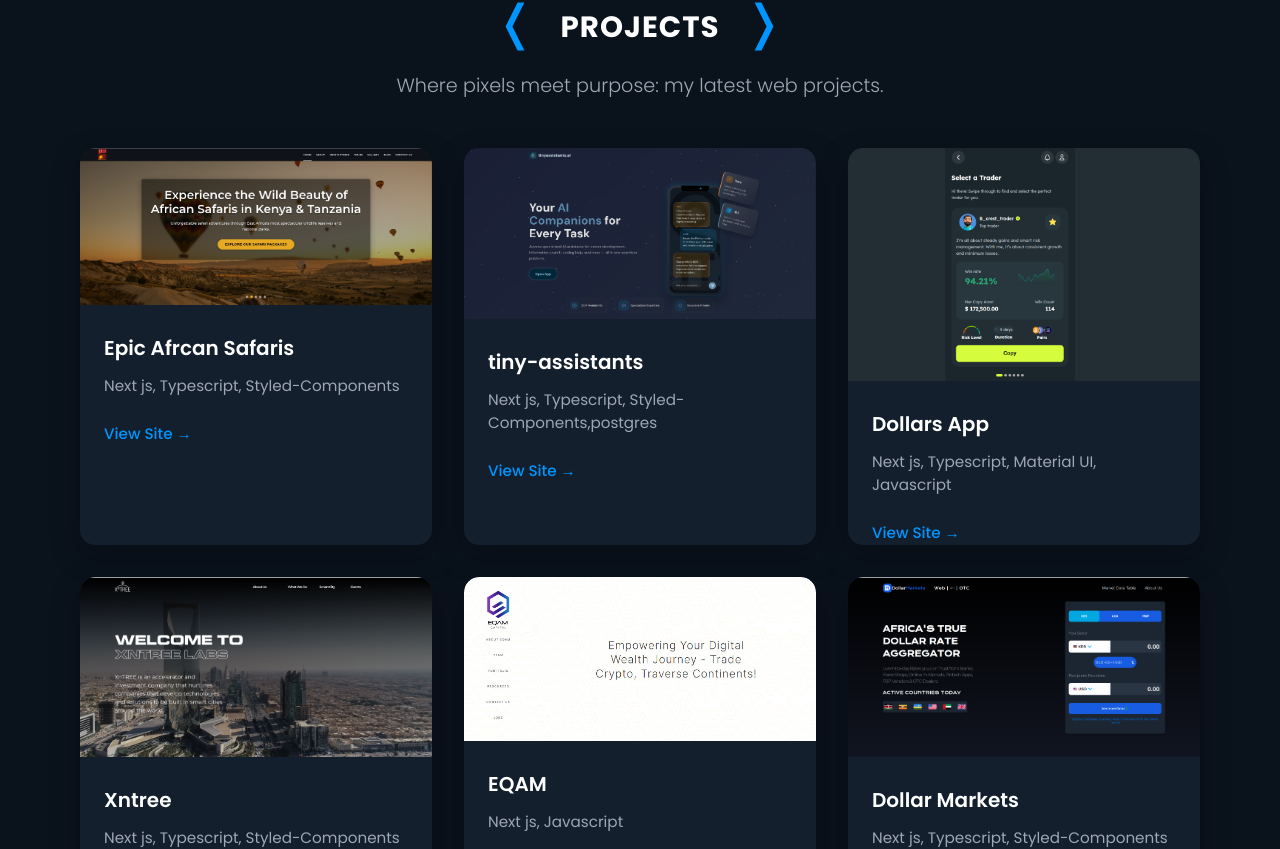
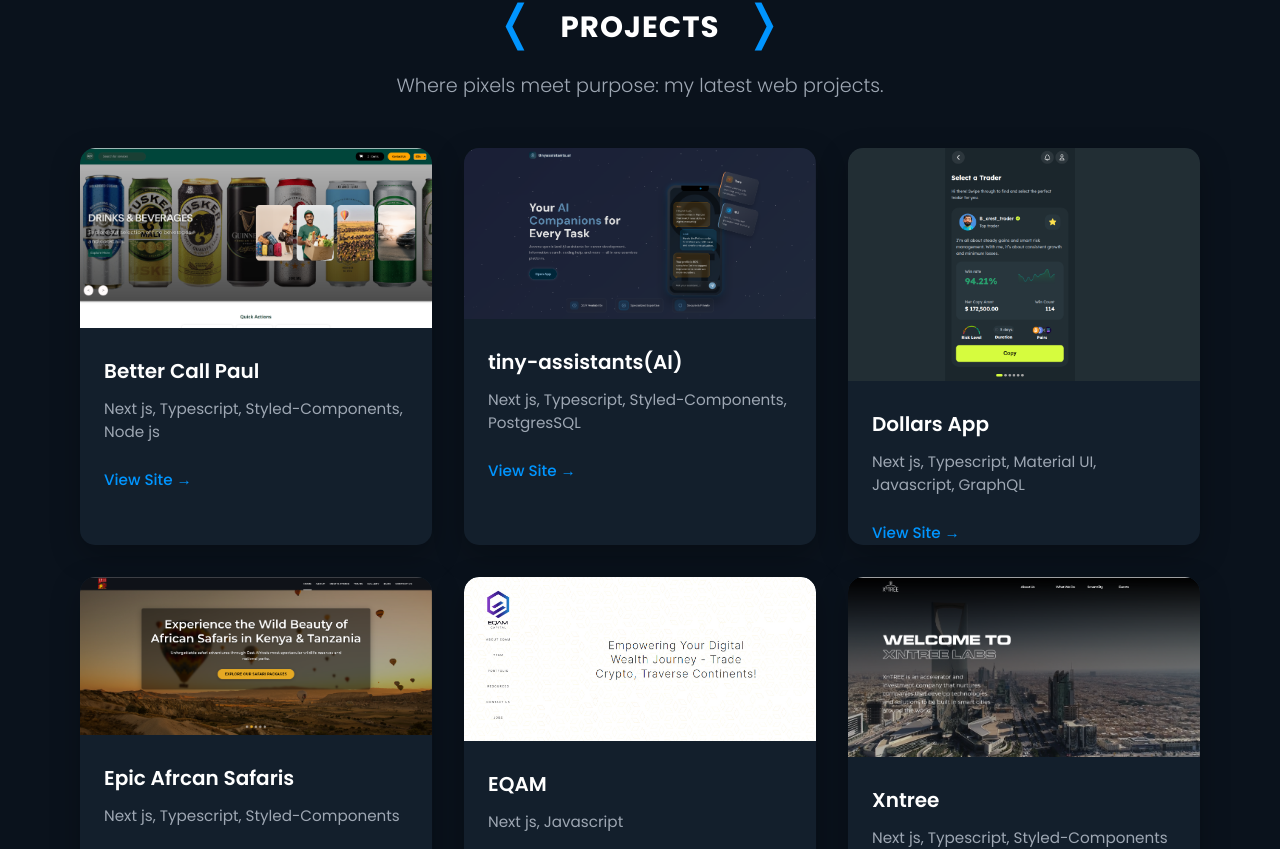
Before and after one commit to ngunjez/portfolio, a Next.js app: page / in a window 1280 px wide. Shown: the part 825-1674 px from the top of the page. Built offline with nearby package versions, Linux system fonts and the light colour scheme; a web font is replaced by a local one.

Commit message:
refactor: reorder project URLs and update project cases for consistency

```diff
--- a/components/projects.tsx
+++ b/components/projects.tsx
@@ -17,13 +17,13 @@
 } from "@/styles/Projects";
 
 const projectUrls = [
+  "https://www.bettercallpaul.world/",
+  "https://www.tinyassistants.ai/home",
+  "https://app.dollarsapp.ai/copytrading",
   "https://www.epicafricansafaris.africa/",
-  "https://www.tinyassistants.ai/",
-  "https://app.dollarsapp.ai/copytrading",
+  "https://www.eqcap.fund/",
   "https://www.xntree.co/",
-  "https://www.eqcap.fund/",
   "https://www.dollarmarkets.africa/",
-  "https://www.bettercallpaul.world/",
   "https://parallel-88-fd73osf7e-parallel-88.vercel.app/",
   "https://code3camp.vercel.app/",
   "https://www.peer2peer.pro/",
@@ -33,24 +33,24 @@
 
 const projectCases = [
   {
-    title: "Epic Afrcan Safaris",
-    description: "Next js, Typescript, Styled-Components",
-    imageSrc: "/safaris.png",
+    title: "Better Call Paul",
+    description: "Next js, Typescript, Styled-Components, Node js",
+    imageSrc: "/bcp.png",
   },
   {
-    title: "tiny-assistants",
-    description: "Next js, Typescript, Styled-Components,postgres",
+    title: "tiny-assistants(AI)",
+    description: "Next js, Typescript, Styled-Components, PostgresSQL",
     imageSrc: "/tiny.png",
   },
   {
     title: "Dollars App",
-    description: "Next js, Typescript, Material UI, Javascript",
+    description: "Next js, Typescript, Material UI, Javascript, GraphQL",
     imageSrc: "/d2.png",
   },
     {
-    title: "Xntree",
+    title: "Epic Afrcan Safaris",
     description: "Next js, Typescript, Styled-Components",
-    imageSrc: "/xntree.png",
+    imageSrc: "/safaris.png",
   },
     {
     title: "EQAM",
@@ -58,15 +58,18 @@
     imageSrc: "/eqam.jpg",
   },
   {
+    title: "Xntree",
+    description: "Next js, Typescript, Styled-Components",
+    imageSrc: "/xntree.png",
+  },
+
+  {
     title: "Dollar Markets",
     description: "Next js, Typescript, Styled-Components",
     imageSrc: "/dollarmarkets.png",
   },
-  {
-    title: "Better Call Paul",
-    description: "Next js, Typescript, Styled-Components, Node js",
-    imageSrc: "/bcp.png",
-  },
+
+
   {
     title: "Parallel88",
     description: "Next js, Javascript",
```
Lines whose indentation alone changed are shown as unchanged.
